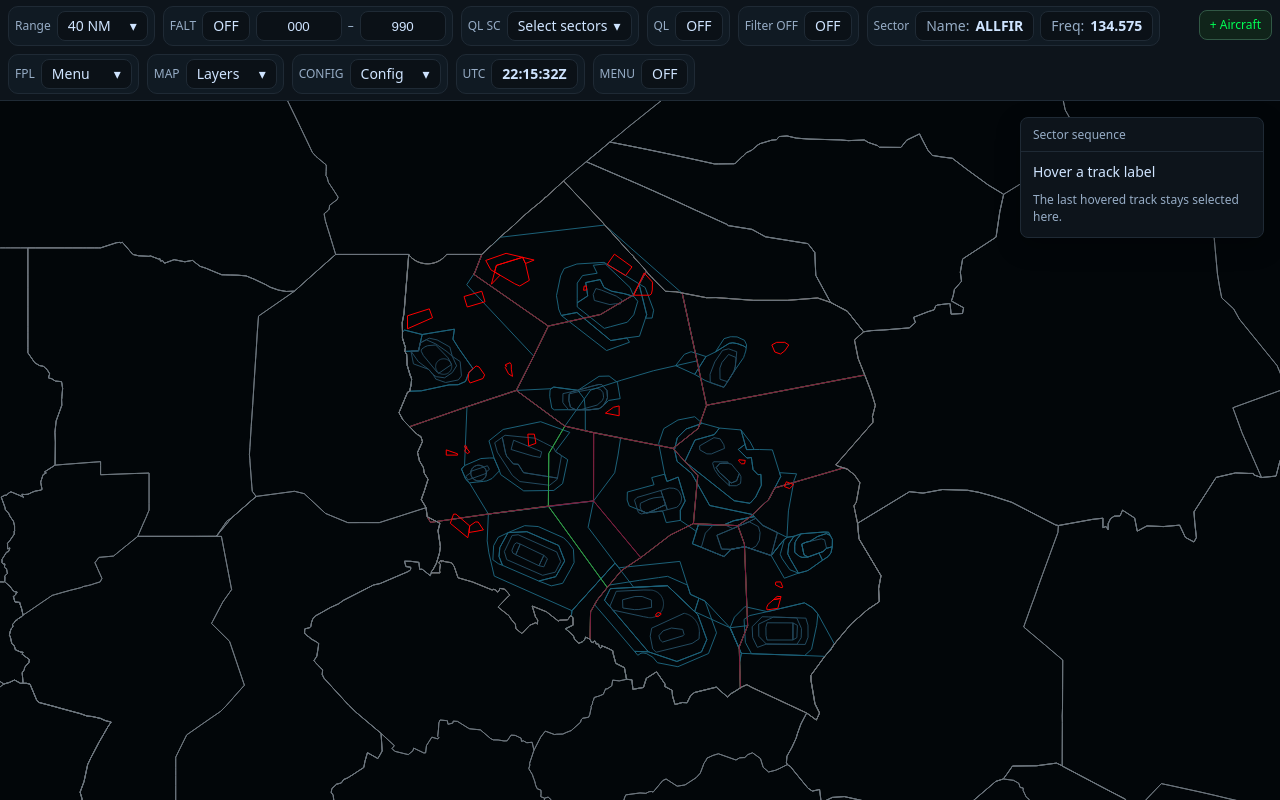
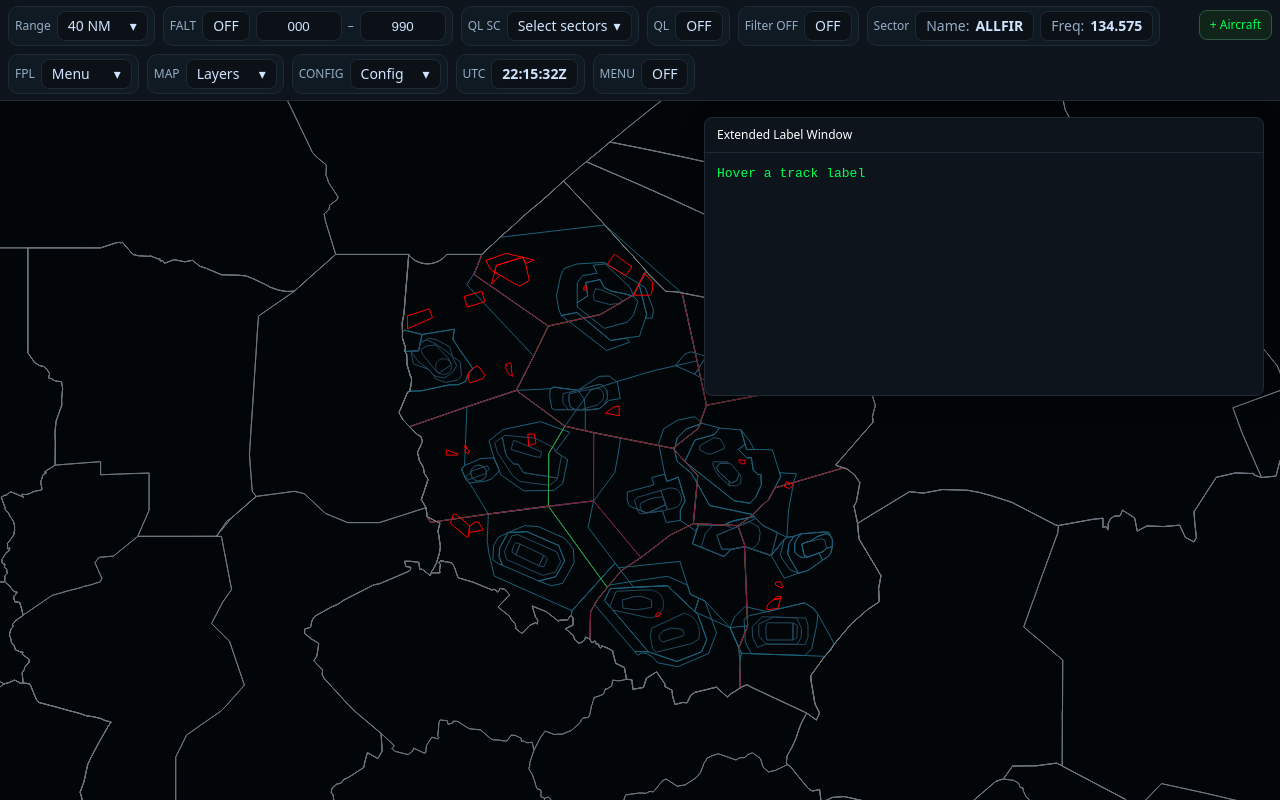
Before and after one commit to Mankolik/P3gaz, a plain HTML site: page index.html in a window 1280 px wide. Drawn offline with Linux system fonts and the light colour scheme; a web font is replaced by a local one.

Commit message:
Replace the sector inspector with the ten-row Extended Label Window

```diff
--- /dev/null
+++ b/src/radar/radio-callsigns.js
@@ -0,0 +1,20 @@
+// Catalogue operators verified against FAA JO 7340.2P, section 3-3:
+// https://www.faa.gov/air_traffic/publications/atpubs/cnt_html/chap3_section_3.html
+// MSC and SXS have no telephony entry there: retain the identifier unless the
+// track supplies radioCallsign explicitly, rather than guessing a spoken name.
+export const RADIO_OPERATORS=Object.freeze({
+  AEE:'AEGEAN',AFR:'AIRFRANS',AUA:'AUSTRIAN',BAW:'SPEEDBIRD',BBG:'CANDIA BIRD',
+  BLX:'BLUESCAN',BTI:'AIRBALTIC',CAI:'CORENDON',DLA:'DOLOMITI',DLH:'LUFTHANSA',
+  EJU:'ALPINE',ELY:'ELAL',ENT:'ENTERAIR',ETH:'ETHIOPIAN',EWG:'EUROWINGS',
+  FHY:'FREEBIRD AIR',FIN:'FINNAIR',HST:'HESTON',KLM:'KLM',LOT:'LOT',MGH:'MAVI',
+  NMA:'NESMA',NOZ:'NORDIC',NSZ:'REDNOSE',NVD:'NORDVIND',PGT:'SUNTURK',QTR:'QATARI',
+  RYR:'RYANAIR',SAS:'SCANDINAVIAN',SWR:'SWISS',TAY:'QUALITY',THY:'TURKISH',
+  TVP:'JET TRAVEL',UAE:'EMIRATES',VKG:'VIKING',WMT:'WIZZ MALTA',WZZ:'WIZZAIR',
+});
+
+export function radioCallsign(track){
+  if(track?.radioCallsign)return String(track.radioCallsign).trim().toUpperCase();
+  const callsign=String(track?.callsign || '').trim().toUpperCase();
+  const match=/^([A-Z]{3})([0-9][A-Z0-9]*)$/.exec(callsign);
+  return match ? `${RADIO_OPERATORS[match[1]] || match[1]} ${match[2]}` : callsign;
+}
--- a/src/radar/tracks.js
+++ b/src/radar/tracks.js
@@ -24,6 +24,7 @@ export function createTrack(data, project, index=0, airwayResolver=null){
   const base = {
     id,
     callsign: data.callsign || id.toUpperCase(),
+    radioCallsign: data.radioCallsign || null,
     status,
     lat: data.lat,
     lon: data.lon,
--- /dev/null
+++ b/src/ui/panels/extended-label-data.js
@@ -0,0 +1,39 @@
+import { plannedRoutePoints } from '../../radar/planned-route.js';
+import { radioCallsign } from '../../radar/radio-callsigns.js';
+import { calculateAirSpeeds } from '../../utils/speed.js';
+
+const three=value=>Number.isFinite(value) ? String(Math.round(value)).padStart(3,'0') : '---';
+const heading=value=>Number.isFinite(value) ? `${three(((Math.round(value)%360)+360)%360)}º` : '---º';
+
+export function extendedSectorSequence(track){
+  const visits=track?.trajectory?.sequence || [];
+  const current=visits.findIndex(visit=>!visit.skipped && visit.sector===track?.control?.owner);
+  const next=visits.findIndex((visit,i)=>i>current && !visit.skipped);
+  return visits.map((visit,i)=>{
+    const level=visit.sector===(track.control?.sector || 'ALLFIR') ? track.exitFlightLevel
+      : track.sectorExitLevels?.[visit.sector] ?? visit.targetLevel;
+    return {text:`${visit.sector}/${three(level)}`,status:visit.skipped ? 'skipped'
+      : i===current ? 'current' : i===next ? 'next' : 'later'};
+  });
+}
+
+// Display actual values, not pending proposals or assigned speed targets.
+export function extendedLabelData(track){
+  if(!track)return null;
+  const altitude=Number.isFinite(track.actualFlightLevel) ? track.actualFlightLevel*100 : null;
+  const air=calculateAirSpeeds(track.groundSpeed,altitude,track.heading,track.wind);
+  const squawk=String(track.squawk ?? '').trim();
+  return {
+    callsign:track.callsign || track.id || '---',rvsm:'W',spacing:'Y',radio:radioCallsign(track) || '---',
+    transponder:`S/${/^[0-7]{1,4}$/.test(squawk) ? squawk.padStart(4,'0') : '----'}`,
+    type:track.aircraftType || '----',wake:track.wake || '-',status:'',
+    departure:track.departure || track.sourceRoute?.departure || '----',
+    destination:track.destination || track.sourceRoute?.destination || '----',frequency:'XXX,XXX',
+    rules:'I',route:plannedRoutePoints(track).slice(0,5).map(p=>p.name).join(' '),
+    cfl:`CFL${three(track.clearedFlightLevel)}`,ecl:`ECL${three(track.expectedCruiseLevel)}`,
+    freeText:'',selectedAltitude:`SEL ALT FL${three(track.clearedFlightLevel)}`,
+    heading:`HDG ${heading(track.heading)}`,track:`TRK ${heading(track.heading)}`,
+    ias:`IAS ${three(air?.ias)}`,mach:`MN ${air ? air.mach.toFixed(2) : '-.--'}`,
+    gs:`GS ${three(Number.isFinite(track.groundSpeed) && track.groundSpeed>=0 ? track.groundSpeed : null)}`,
+  };
+}
--- a/src/ui/panels/sector-panel.js
+++ b/src/ui/panels/sector-panel.js
@@ -1,31 +1,43 @@
+import { extendedLabelData, extendedSectorSequence } from './extended-label-data.js';
+
 export function mountSectorPanel(parent, overlay, state){
   const panel = document.createElement('section');
   panel.id = 'track-sector-panel';
   panel.className = 'sector-panel';
-  panel.setAttribute('aria-label', 'Sector sequence');
+  panel.setAttribute('aria-label', 'Extended Label Window');
   const header = document.createElement('div');
   header.className = 'sector-panel__header';
-  header.textContent = 'Sector sequence';
+  header.textContent = 'Extended Label Window';
   header.title = 'Drag to move. Arrow keys move the window when focused.';
   header.tabIndex = 0;
-  const callsign = document.createElement('div');
-  callsign.className = 'sector-panel__callsign';
-  const level = document.createElement('div');
-  level.className = 'sector-panel__level';
-  const trajectory = document.createElement('div');
-  trajectory.className = 'sector-panel__trajectory';
-  const sequenceLine = document.createElement('div');
-  sequenceLine.className = 'sector-panel__sequence';
-  const crossings = document.createElement('div');
-  crossings.className = 'sector-panel__crossings';
-  const message = document.createElement('div');
-  message.className = 'sector-panel__message';
-  trajectory.append(sequenceLine, crossings);
-  panel.append(header, callsign, level, trajectory, message);
+  const content=document.createElement('div');
+  content.className='elw-content';
+  const fields=new Map();
+  const rows=[['callsign','rvsm','spacing','radio','transponder'],['type','wake','status'],[],
+    ['departure','destination','frequency'],['rules','route'],['cfl','ecl'],['freeText'],[],
+    ['selectedAltitude','heading','track'],['ias','mach','gs']];
+  const green=new Set(['callsign','rvsm','spacing','radio','frequency']);
+  rows.forEach((keys,index)=>{
+    const row=document.createElement('div');row.className='elw-row';row.dataset.row=index+1;
+    if(index===7){row.classList.add('elw-sequence','sector-panel__sequence');row.setAttribute('aria-label','Sector sequence and exit levels');}
+    for(const key of keys){
+      const field=document.createElement('span');field.dataset.field=key;
+      field.className=green.has(key) ? 'elw-green' : key==='rules' ? 'elw-yellow' : '';
+      if(key==='callsign')field.classList.add('sector-panel__callsign');
+      if(key==='freeText')field.classList.add('elw-freetext');
+      if(key==='rvsm')field.title='RVSM status';
+      if(key==='spacing')field.title='8.33 kHz status';
+      fields.set(key,field);row.append(field);
+    }
+    content.append(row);
+  });
+  panel.append(header,content);
+  const sequenceRow=content.querySelector('.elw-sequence');
   parent.appendChild(panel);
 
   let selectedId = null;
   let lastDisplay = '';
+  let lastSequence = '';
   let position = { x:parent.clientWidth-panel.offsetWidth-16, y:16 };
   const place = ()=>{
     position.x = Math.max(0, Math.min(position.x, parent.clientWidth-panel.offsetWidth));
@@ -35,32 +47,25 @@ export function mountSectorPanel(parent, overlay, state){
   };
   const refresh = ()=>{
     const track = state.air.tracks.find(track=>track.id === selectedId);
-    const name = track?.callsign || (selectedId ? 'Track unavailable' : 'Hover a track label');
-    const actualLevel = Number.isFinite(track?.actualFlightLevel)
-      ? `AFL ${String(Math.round(track.actualFlightLevel)).padStart(3,'0')}` : '';
-    const prediction=track?.trajectory;
-    const sequence=prediction?.sequence || [];
-    const summary=sequence.map(v=>v.sector).join(' → ');
-    const crossingText=sequence.length ? `Current: ${sequence[0].sector}\n`+
-      (sequence.length>1 ? 'Predicted entry · FL · distance ahead\n'+
-        sequence.slice(1).map(v=>`${v.sector} · FL${String(Math.round(v.entry.level)).padStart(3,'0')} · ${v.entry.distanceNm.toFixed(1)} NM`).join('\n')
-        : 'No further sector crossing on this route.') : '';
-    const status=[!selectedId ? 'The last hovered track stays selected here.'
-      : !track ? 'Hover another track label to see its sequence.'
-      : !sequence.length ? prediction?.reason || 'Sector sequence unavailable.'
-      : !prediction.complete ? prediction.reason || 'Prediction incomplete.' : '',
-      track?.coordinationMessage].filter(Boolean).join('\n');
-    const levelText=[actualLevel,track?.control?.owner ? `Control: ${track.control.owner}` : ''].filter(Boolean).join(' · ');
-    const display = JSON.stringify([selectedId,name,levelText,summary,crossingText,status]);
+    const data=extendedLabelData(track);
+    const sequence=extendedSectorSequence(track);
+    const display=JSON.stringify([selectedId,data,sequence]);
     if(display === lastDisplay) return;
     lastDisplay = display;
     panel.dataset.trackId = selectedId || '';
-    panel.dataset.currentSector = sequence[0]?.sector || '';
-    callsign.textContent = name;
-    level.textContent = levelText;
-    sequenceLine.textContent = summary;
-    crossings.textContent = crossingText;
-    message.textContent = status;
+    panel.dataset.currentSector = track?.trajectory?.sequence[0]?.sector || '';
+    for(const [key,field] of fields){
+      const value=!data && key==='callsign' ? (selectedId ? 'Track unavailable' : 'Hover a track label') : data?.[key] || '';
+      if(field.textContent!==value)field.textContent=value;
+    }
+    const sequenceDisplay=JSON.stringify(sequence);
+    if(sequenceDisplay!==lastSequence){
+      lastSequence=sequenceDisplay;
+      sequenceRow.replaceChildren(...sequence.map(visit=>{
+        const span=document.createElement('span');span.className=`elw-sector elw-sector--${visit.status}`;
+        span.textContent=visit.text;return span;
+      }));
+    }
     place();
   };
   overlay.addEventListener('track-hover', event=>{
--- a/src/utils/speed.js
+++ b/src/utils/speed.js
@@ -77,6 +77,21 @@ export function convertMachToTas(mach, altitudeFt){
   const temp = temperatureAtAltitude(altitudeMeters);
   const speedOfSound = Math.sqrt(ISA.GAMMA * ISA.R * temp);
   return m * speedOfSound * MS_TO_KNOT;
+}
+
+// Invert this simulator's own GS/ISA model for live Mode S display. This uses
+// current speed (including acceleration), never the requested IAS/Mach target.
+export function calculateAirSpeeds(groundSpeed, altitudeFt, headingDeg=0, wind=null){
+  if(!Number.isFinite(groundSpeed) || groundSpeed<0 || !Number.isFinite(altitudeFt))return null;
+  const windSpeed=Number.isFinite(wind?.speed) ? wind.speed : 0;
+  if(windSpeed && !Number.isFinite(headingDeg))return null;
+  const relative=headingToRad((wind?.direction || 0)+180-(headingDeg || 0));
+  const along=windSpeed*Math.cos(relative),across=windSpeed*Math.sin(relative);
+  const squared=groundSpeed*groundSpeed-across*across;
+  if(squared < -1e-6)return null;
+  const tas=Math.sqrt(Math.max(0,squared))-along;
+  if(tas < -1e-6)return null;
+  return {ias:Math.max(0,tas)/convertIasToTas(1,altitudeFt),mach:Math.max(0,tas)/convertMachToTas(1,altitudeFt)};
 }
 
 export function parseSpeedInstruction(input, defaultMode='IAS'){
--- a/styles.css
+++ b/styles.css
@@ -99,11 +99,6 @@ header#topbar{ position:relative; z-index:100; min-height:48px; display:flex; al
 .track-label .row4 span.is-proposed,
 .track-label .row4 .assigned-vertical.is-proposed,
 .track-label .destination.is-proposed{ color:#ff4040; opacity:1; }
-.sector-panel__trajectory{ white-space:pre-line; overflow-wrap:anywhere; max-height:280px; overflow:auto; }
-.sector-panel__sequence{ color:#8fdde8; font-size:14px; margin-bottom:8px; }
-.sector-panel__crossings{ color:var(--text-dim); }
-.sector-panel__message{ white-space:pre-line; overflow-wrap:anywhere; margin-top:8px; color:var(--text-dim); }
-.sector-panel__trajectory:empty,.sector-panel__sequence:empty,.sector-panel__crossings:empty,.sector-panel__message:empty{ display:none; }
 
 .track-label .destination{ appearance:none; margin:0; padding:0; border:0; border-radius:3px; background:transparent; font:inherit; letter-spacing:inherit; cursor:pointer; }
 .track-label .destination:hover{ background:rgba(255,255,255,.1); }
@@ -146,13 +141,19 @@ button.direct-to__apply{ background:#15372c; border-color:#276348; text-align:ce
   .track-label{ font-size:11px; }
 }
 /* BOTTOM BAR */
-.sector-panel{ position:absolute; z-index:100; width:244px; max-width:100%; max-height:100%; overflow:auto; background:var(--panel); border:1px solid var(--stroke); border-radius:8px; box-shadow:0 8px 24px rgba(0,0,0,.3); padding:0 12px 12px; font:12px/1.45 'Aldrich',system-ui,sans-serif; }
-.sector-panel__header{ margin:0 -12px 10px; padding:8px 12px; border-bottom:1px solid var(--stroke); color:var(--text-dim); cursor:grab; touch-action:none; user-select:none; }
+.sector-panel{ position:absolute; z-index:100; width:560px; max-width:100%; max-height:100%; overflow:auto; background:var(--panel); border:1px solid var(--stroke); border-radius:8px; box-shadow:0 8px 24px rgba(0,0,0,.3); color:#fff; font:13px/22px 'Courier New',monospace; }
+.sector-panel__header{ padding:8px 12px; border-bottom:1px solid var(--stroke); color:#fff; font:12px/18px 'Aldrich',system-ui,sans-serif; cursor:grab; touch-action:none; user-select:none; }
 .sector-panel.dragging .sector-panel__header{ cursor:grabbing; }
 .sector-panel__header:focus-visible{ outline:1px solid var(--text); outline-offset:-2px; }
-.sector-panel__callsign{ font-size:14px; color:var(--text); }
-.sector-panel__level{ color:var(--text-dim); margin:3px 0 8px; }
-.sector-panel__level:empty{ display:none; }
+.elw-content{ padding:10px 12px 12px; }
+.elw-row{ display:flex; align-items:baseline; gap:16px; min-height:22px; white-space:nowrap; overflow-x:auto; }
+.elw-row > span{ flex:none; }
+.elw-green,.elw-sector--current{ color:var(--track-green); }
+.elw-yellow,.elw-sector--skipped{ color:#ffff00; }
+.elw-sector--next{ color:#fff; }
+.elw-sector--later{ color:var(--track-gray); }
+.elw-freetext{ width:20ch; max-width:20ch; overflow:hidden; }
+.elw-row [data-field="status"]{ min-width:3ch; }
 footer#bottombar{ background:var(--panel); border-top:1px solid var(--stroke); padding:8px }
 footer.hidden{ display:none } .chip{ padding:6px 10px; background:#0b1117; border:1px solid var(--stroke); border-radius:999px }
 /* helpers */
```
Also changed, not shown: docs/extended-label-window.md (added, +22 -0 lines), docs/sectors.md (+1 -1 lines), docs/trajectory.md (+1 -1 lines), tests/extended-label.test.mjs (added, +68 -0 lines), tests/track-labels.browser.cjs (+5 -4 lines), tests/trajectory.browser.cjs (+46 -6 lines).
